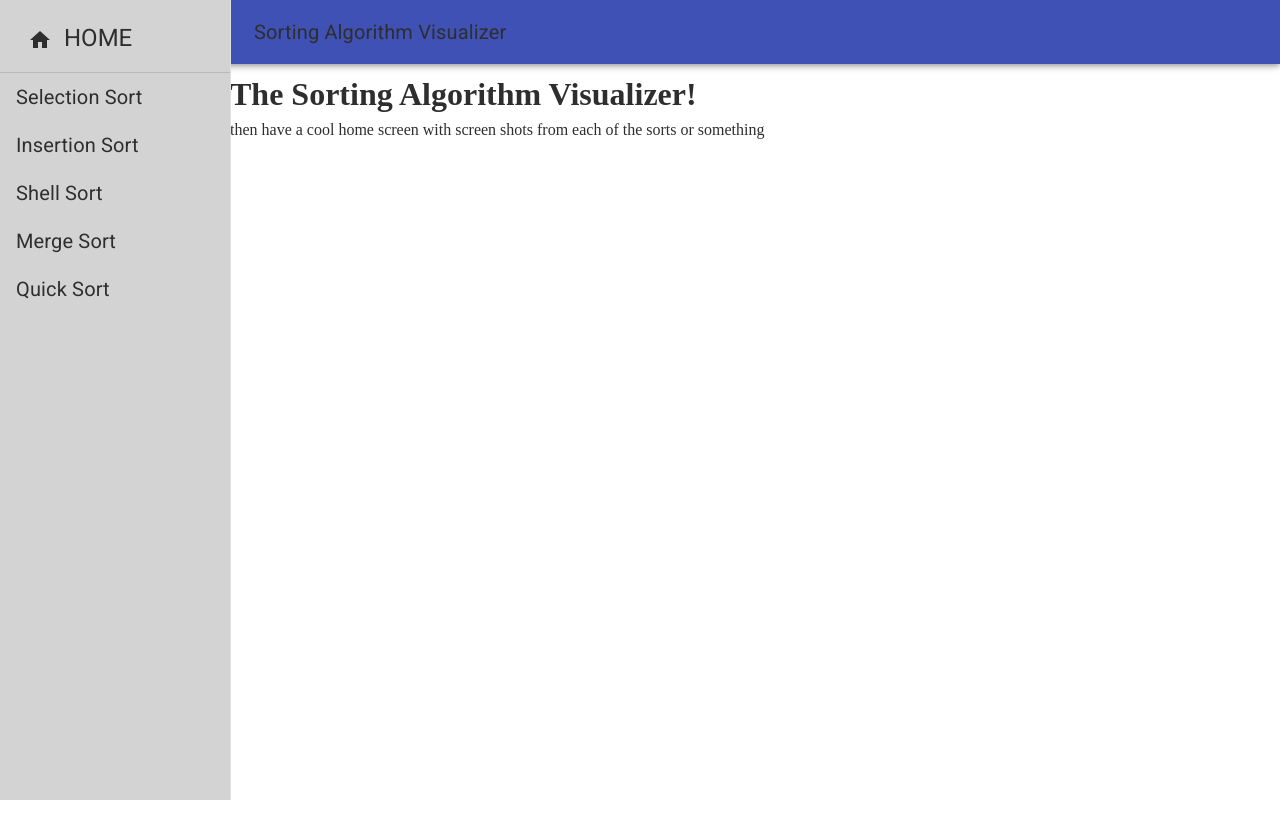
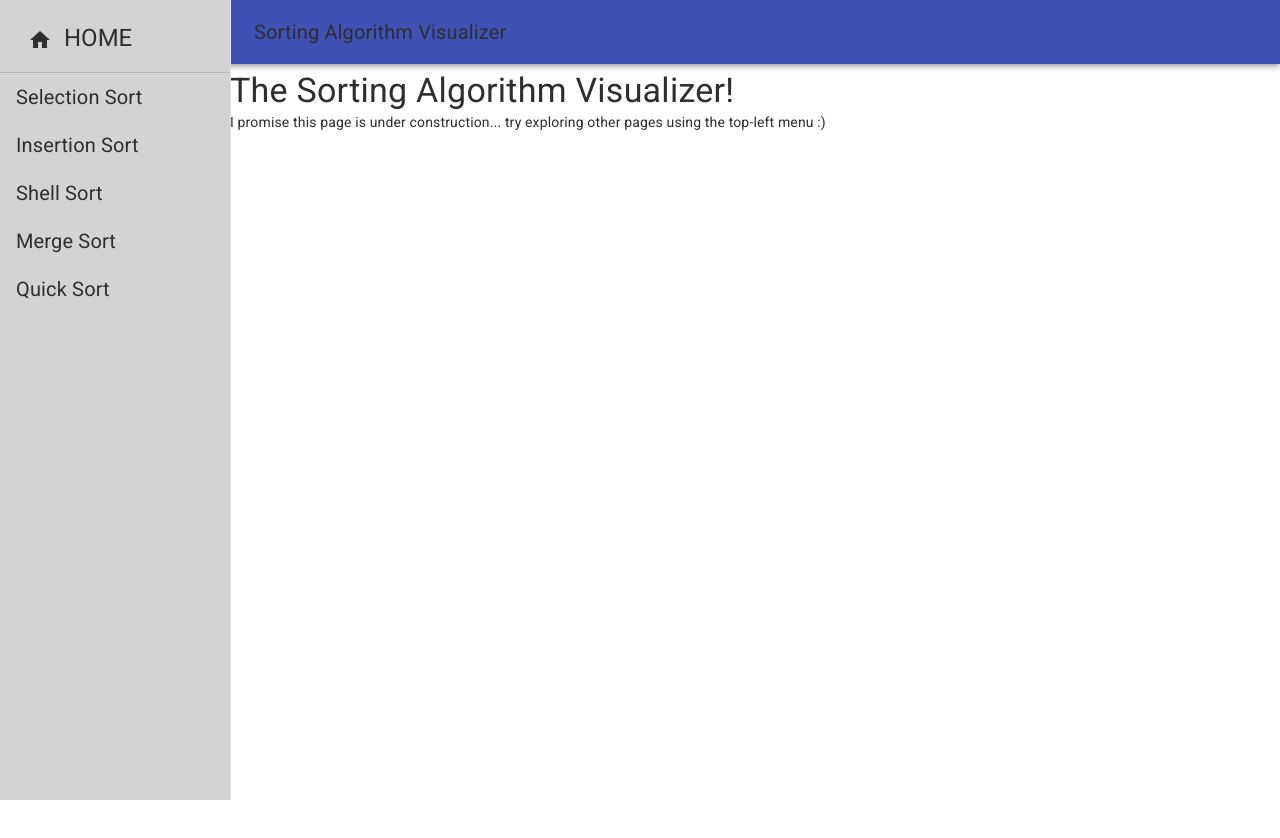
Before and after one commit to jasongir/sorting-algorithm-visualizer, a React (Create React App) app: page / in a window 1280 px wide. Shown: the top 838 px of the page. Built offline with nearby package versions, Linux system fonts and the light colour scheme.

Commit message:
beautified the home page a lil

```diff
--- a/src/pages/home/home.component.jsx
+++ b/src/pages/home/home.component.jsx
@@ -1,13 +1,19 @@
 import React from "react";
+
+import Typography from "@material-ui/core/Typography";
 
 import "./home.styles.css";
 
 const Home = () => {
 	return (
 		<div className="home-page">
-			<h1>The Sorting Algorithm Visualizer!</h1>
-			then have a cool home screen with screen shots from each of the sorts or
-			something
+			<Typography variant="h4" component="h1">
+				The Sorting Algorithm Visualizer!
+			</Typography>
+			<Typography variant="body2" component="p">
+				I promise this page is under construction... try exploring other pages
+				using the top-left menu :)
+			</Typography>
 		</div>
 	);
 };
```
